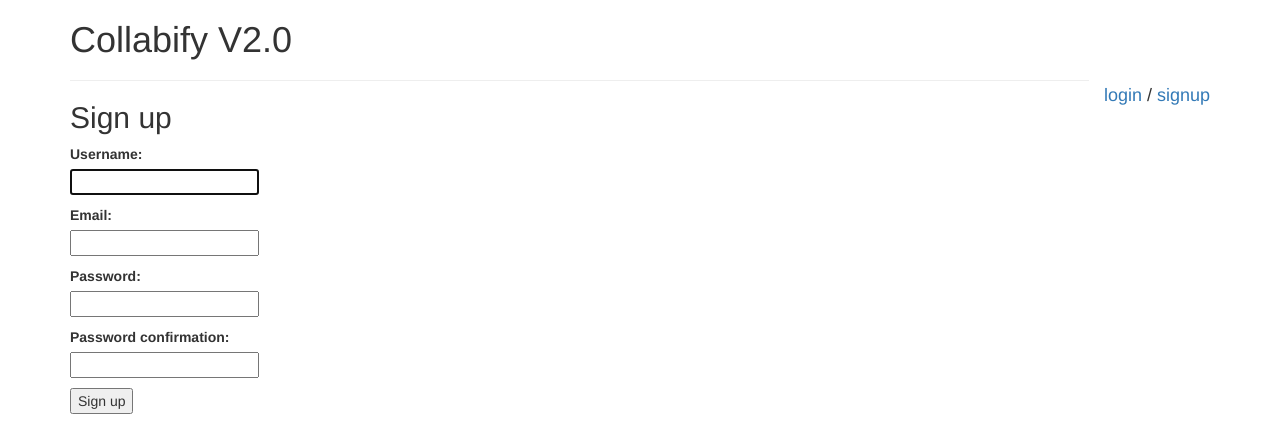
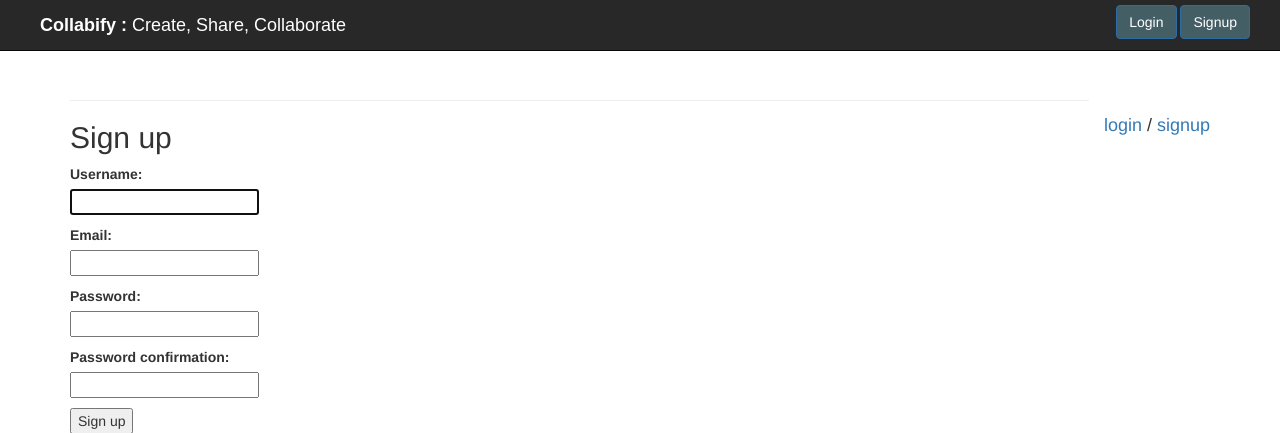
Before and after one commit to dineepthomas/collabify_v2.0, a Django app: page /signup/ in a window 1280 px wide. Shown: the top 433 px of the page. Run offline with Django 3.2, Linux system fonts and the light colour scheme; parts of the project's set-up code (start-up, migrations or seed data) failed here and were passed over; some libraries are stand-ins or nearby versions.

Commit message:
Added new models to models.py and update the login interface

```diff
--- a/collabify/collabify/urls.py
+++ b/collabify/collabify/urls.py
@@ -21,7 +21,7 @@ from django.conf.urls.static import static
 from django.conf import settings
 
 urlpatterns = [
-    url(r'^$', core_views.home, name='home'),
+    url(r'^$', core_views.home, name='index'),
     url(r'^dashboard$', core_views.dashboard, name='dashboard'),
     url(r'^login/$', auth_views.login, {'template_name': 'login.html'}, name='login'),
     url(r'^logout/$', auth_views.logout, {'next_page': 'login'}, name='logout'),
--- a/collabify/scripts/templates/base.html
+++ b/collabify/scripts/templates/base.html
@@ -21,9 +21,24 @@
 
   </head>
   <body>
+    <nav class="navbar navbar-inverse navbar-fixed-top">
+      <div class="container-fluid">
+        <div class="navbar-header">
+          <a class="navbar-brand" href="#"><font color="white" style=" size: 20px; font-family: 'Exo 2', sans-serif;"><strong>Collabify : </strong>Create, Share, Collaborate </font></a>
+        </div>
+        <div>
+          <div style = "float:right; padding:5px;">
+              <a class="btn btn-primary" href="{% url 'login' %}" style = "background-color: #435F65;">Login</a>
+              <a class="btn btn-primary" href="{% url 'signup' %}" style = "background-color: #435F65;">Signup</a>
+          </div>
+        </div>
+        </div>
+    </nav>
+<br><br><br><br>
+
       <div class="container">
     <header>
-      <h1>Collabify V2.0</h1>
+
       {% if user.is_authenticated %}
       <ul class="nav navbar-nav navbar-right ">
         <li><a href="/logout/">Logout</a></li>
--- a/collabify/scripts/templates/home.html
+++ b/collabify/scripts/templates/home.html
@@ -1,4 +1,4 @@
-{% extends 'base.html' %}
+{% extends 'index.html' %}
 
 {% block content %}
   <h2>Welcome, {{ user.get_full_name }} <small>{{ user.username }}</small>!</h2>
--- a/collabify/scripts/templates/login.html
+++ b/collabify/scripts/templates/login.html
@@ -27,7 +27,6 @@
                     <form class="mt-3" action="<<insert login action here>>" method="post" id="login">
                         <!--<input id="anchor" type="hidden" name="anchor" value="">-->
                         <div class="form-group">
-
                             <label for="username" class="sr-only">
                                     Username
                             </label>
@@ -35,6 +34,7 @@
                                 class="form-control"
                                 value=""
                                 placeholder="Username">
+
                         </div>
                         <div class="form-group">
                             <label for="password" class="sr-only">Password</label>
@@ -49,7 +49,7 @@
                             </div>
 
                         <button type="submit" class="btn btn-primary btn-block mt-4" style = "font-size: 16px; font-family: 'Exo 2', sans-serif;" id="loginbtn">Login</button>
-												<a href="{% url 'signup' %}">
+												<a href="{% url 'dashboard' %}">Click</a><br>
 												<button class="btn btn-secondary btn-block" type="submit" style = "font-size: 16px; font-family: 'Exo 2', sans-serif;">Sign Up</button>
                         <p><a href="https://school.demo.moodle.net/login/forgot_password.php">Forgotten your username or password?</a></p>
                     </form>
--- a/collabify/scripts/templates/login_old.html
+++ b/collabify/scripts/templates/login_old.html
@@ -20,6 +20,8 @@
         {% endif %}
       </p>
     {% endfor %}
+
+    <<input type="text" id ="team_name" value="">
     <button type="submit">Log in</button>
   </form>
 {% endblock %}
```
Also changed, not shown: collabify/scripts/models.py (+20 -0 lines), collabify/scripts/templates/index.html (+3 -8 lines), collabify/db.sqlite3.
